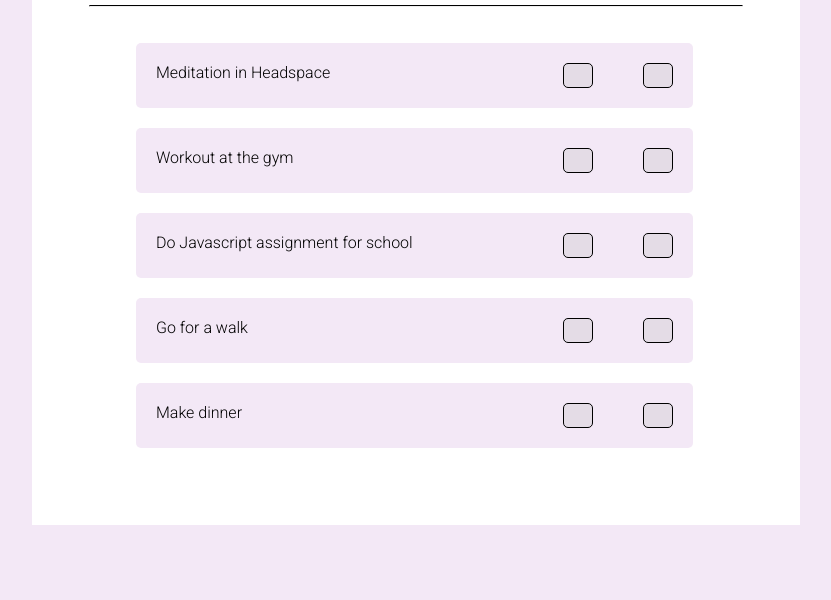
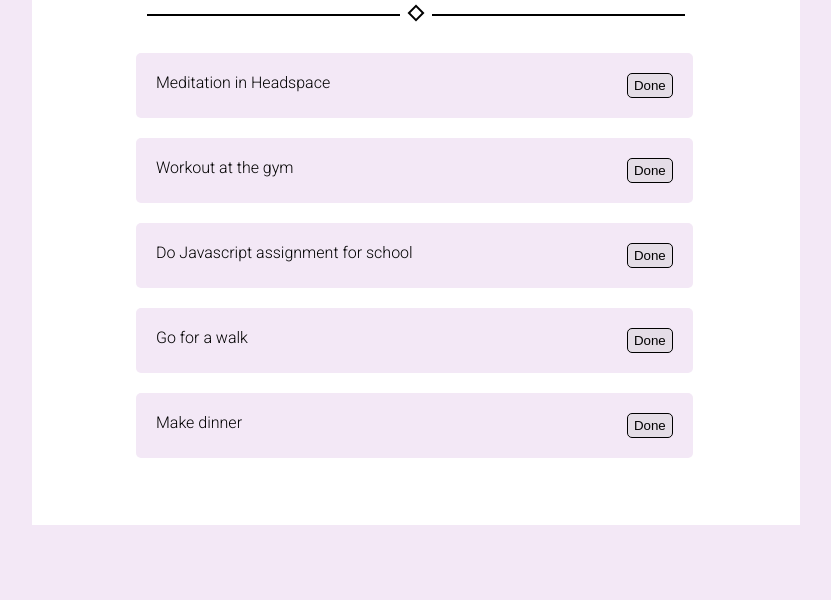
Before and after one commit to elinsjodin/JS_A1, a website: page index.html in a window 1280 px wide. Shown: the part 200-800 px from the top of the page, without its empty margins (224-1055 px from the left). Drawn offline with Linux system fonts and the light colour scheme.

Commit message:
Implemented borderline and fixed buttons in scss

```diff
--- a/Javascript/main.js
+++ b/Javascript/main.js
@@ -37,8 +37,15 @@ function start() {
   h1.innerHTML = "2 Do List";
   heading.appendChild(h1);
 
-  let hr = document.createElement("hr");
-  box.appendChild(hr);
+  let lines = document.createElement("div");
+  lines.className = "lines";
+  box.appendChild(lines);
+
+  let diamond = document.createElement("div");
+  diamond.className = "diamond";
+  lines.appendChild(diamond);
+  // let hr = document.createElement("hr");
+  // box.appendChild(hr);
 
   let taskdiv = document.createElement("div");
   taskdiv.className = "taskdiv";
@@ -74,18 +81,14 @@ function start() {
 
     let buttoncheck = document.createElement("button");
     buttoncheck.className = "buttoncheck";
+    buttoncheck.innerText = "Done";
     buttoncheck.addEventListener("click", handleClick);
 
-    let buttonuncheck = document.createElement("button");
-    buttonuncheck.className = "buttonuncheck";
-    buttonuncheck.addEventListener("click", handleClick);
-
     buttons.appendChild(buttoncheck);
-    buttons.appendChild(buttonuncheck);
   }
   taskdiv.appendChild(ul);
 }
+
 function handleClick() {
-  // buttoncheck.innerHTML = "Compleated";
-  // buttonuncheck.innerHTML = "Not Compleated";
+  //Mark as done
 }
--- a/Scss/main.scss
+++ b/Scss/main.scss
@@ -14,6 +14,7 @@ body {
   height: 100%;
   width: 100%;
   background-color: #f3e8f6;
+}
 .box {
   height: 650px;
   width: 60%;
@@ -25,13 +26,38 @@ body {
   .heading {
     position: relative;
     h1 {
+      font-size: 2.5rem;
       color: black;
     }
   }
-    hr {
-      width: 85%;
-      border-top: 1px solid black;
-      margin-bottom: 20px;
+  .lines {
+    width: 70%;
+    height: 15px;
+    position: relative;
+    margin-bottom: 15px;
+  }
+  .lines::after,
+  .lines::before {
+    content: "";
+    position: absolute;
+    margin: auto;
+    height: 2px;
+    background-color: black;
+    width: 47%;
+    top: 47%;
+  }
+  .lines::after {
+    left: 0;
+  }
+  .lines::before {
+    right: 0;
+  }
+  .diamond {
+    height: 8px;
+    width: 8px;
+    border: 2px solid black;
+    margin: auto;
+    transform: rotate(45deg);
   }
   .taskdiv {
     display: flex;
@@ -54,20 +80,17 @@ body {
       display: flex;
       flex-direction: row;
       gap: 50px;
-        .buttoncheck,
-        .buttonuncheck {
+      .buttoncheck {
         background-color: #c4c4c452;
         border: 1px solid black;
         border-radius: 5px;
         height: 25px;
-          width: 30px;
       }
-        .buttoncheck:hover,
-        .buttonuncheck:hover {
+      .buttoncheck:hover {
         cursor: pointer;
-          background-color: #d8a2e7;
+        background-color: #a05bb380;
+        font-style: italic;
       }
     }
   }
 }
-}
```
Also changed, not shown: css/main.css. Lines whose indentation alone changed are shown as unchanged.
